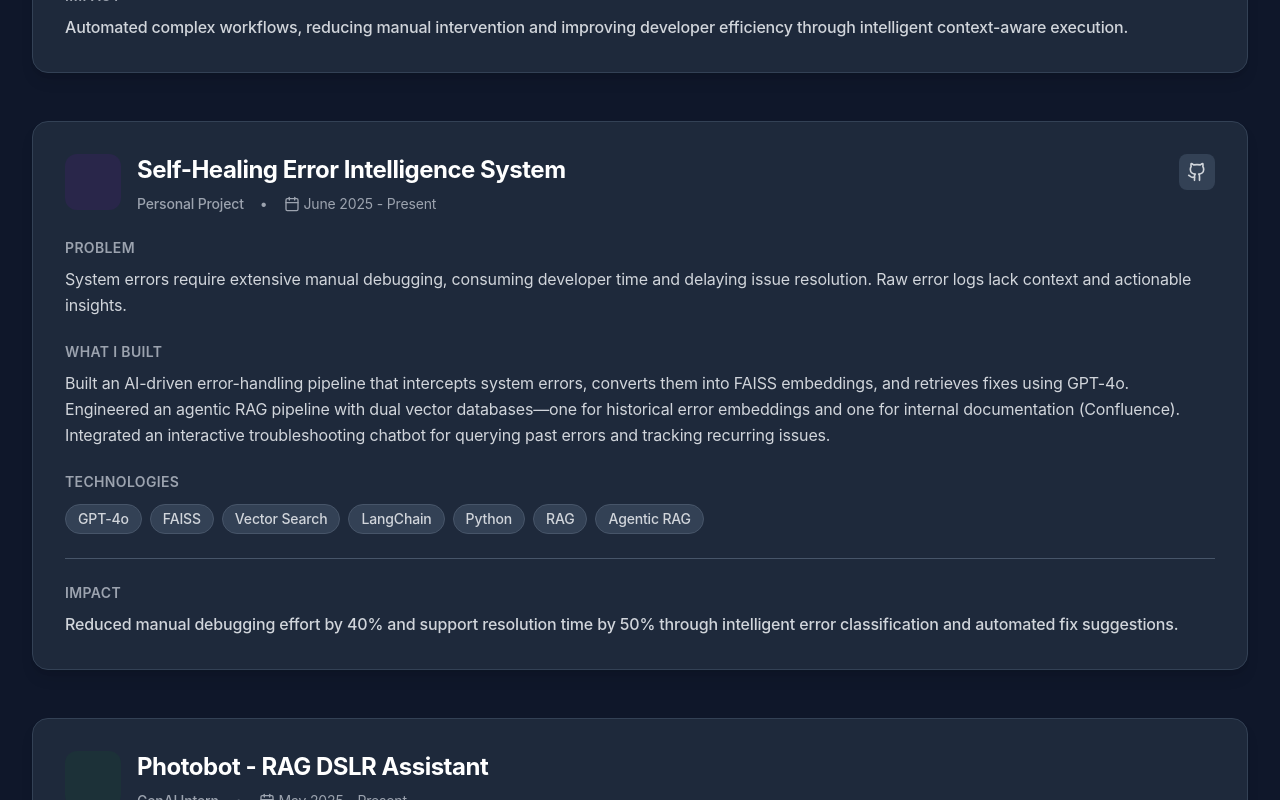
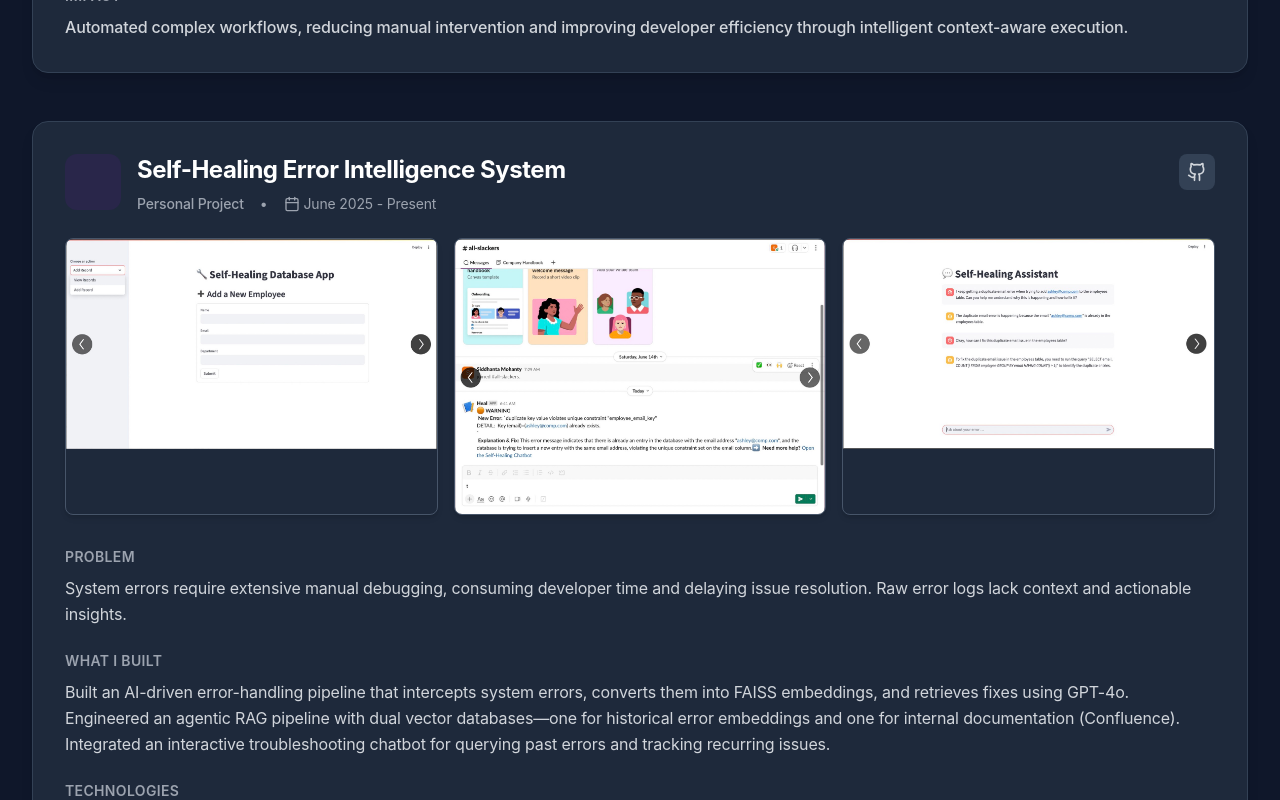
Before and after one commit to Siddhanta22/siddhantamohanty.github.io, a React (Create React App) app: page / in a window 1280 px wide. Shown: the part 2680-3480 px from the top of the page. Built offline with nearby package versions, Linux system fonts and the light colour scheme.

Commit message:
Update portfolio with all screenshots and improvements

```diff
--- a/src/components/Projects.js
+++ b/src/components/Projects.js
@@ -38,7 +38,8 @@ const Projects = () => {
       live: null,
       icon: Brain,
       color: "from-purple-500 to-pink-600",
-      bgColor: "bg-purple-50 dark:bg-purple-900/20"
+      bgColor: "bg-purple-50 dark:bg-purple-900/20",
+      screenshots: ["/self-healing-1.jpg", "/self-healing-2.jpg", "/self-healing-3.jpg"]
     },
     {
       id: 3,
@@ -68,7 +69,8 @@ const Projects = () => {
       live: null,
       icon: Zap,
       color: "from-yellow-500 to-amber-600",
-      bgColor: "bg-yellow-50 dark:bg-yellow-900/20"
+      bgColor: "bg-yellow-50 dark:bg-yellow-900/20",
+      screenshots: ["/prompt-tracer-1.jpg"]
     },
     {
       id: 5,
@@ -113,7 +115,8 @@ const Projects = () => {
       live: "https://swipeflix-alpha.vercel.app",
       icon: Film,
       color: "from-indigo-500 to-purple-600",
-      bgColor: "bg-indigo-50 dark:bg-indigo-900/20"
+      bgColor: "bg-indigo-50 dark:bg-indigo-900/20",
+      screenshots: ["/swipeflix-1.jpg", "/swipeflix-2.jpg", "/swipeflix-3.jpg"]
     }
   ];
 
@@ -217,6 +220,34 @@ const Projects = () => {
                 </div>
               </div>
 
+              {/* Screenshots */}
+              {project.screenshots && project.screenshots.length > 0 && (
+                <div className="mb-8">
+                  <div className={`grid gap-4 ${
+                    project.screenshots.length === 1
+                      ? 'grid-cols-1 max-w-2xl mx-auto'
+                      : 'grid-cols-1 md:grid-cols-3'
+                  }`}>
+                    {project.screenshots.map((screenshot, index) => (
+                      <motion.div
+                        key={index}
+                        initial={{ opacity: 0, scale: 0.9 }}
+                        animate={inView ? { opacity: 1, scale: 1 } : {}}
+                        transition={{ duration: 0.5, delay: index * 0.1 }}
+                        whileHover={{ scale: 1.02 }}
+                        className="rounded-lg overflow-hidden border border-gray-200 dark:border-dark-600 shadow-md hover:shadow-xl transition-all duration-300"
+                      >
+                        <img
+                          src={screenshot}
+                          alt={`${project.title} screenshot ${index + 1}`}
+                          className="w-full h-auto object-cover"
+                        />
+                      </motion.div>
+                    ))}
+                  </div>
+                </div>
+              )}
+
               {/* Problem Statement */}
               <div className="mb-6">
                 <h4 className="text-sm font-semibold text-gray-500 dark:text-gray-400 uppercase tracking-wide mb-2">
```
Also changed, not shown: public/index.html (line endings or trailing spaces).
